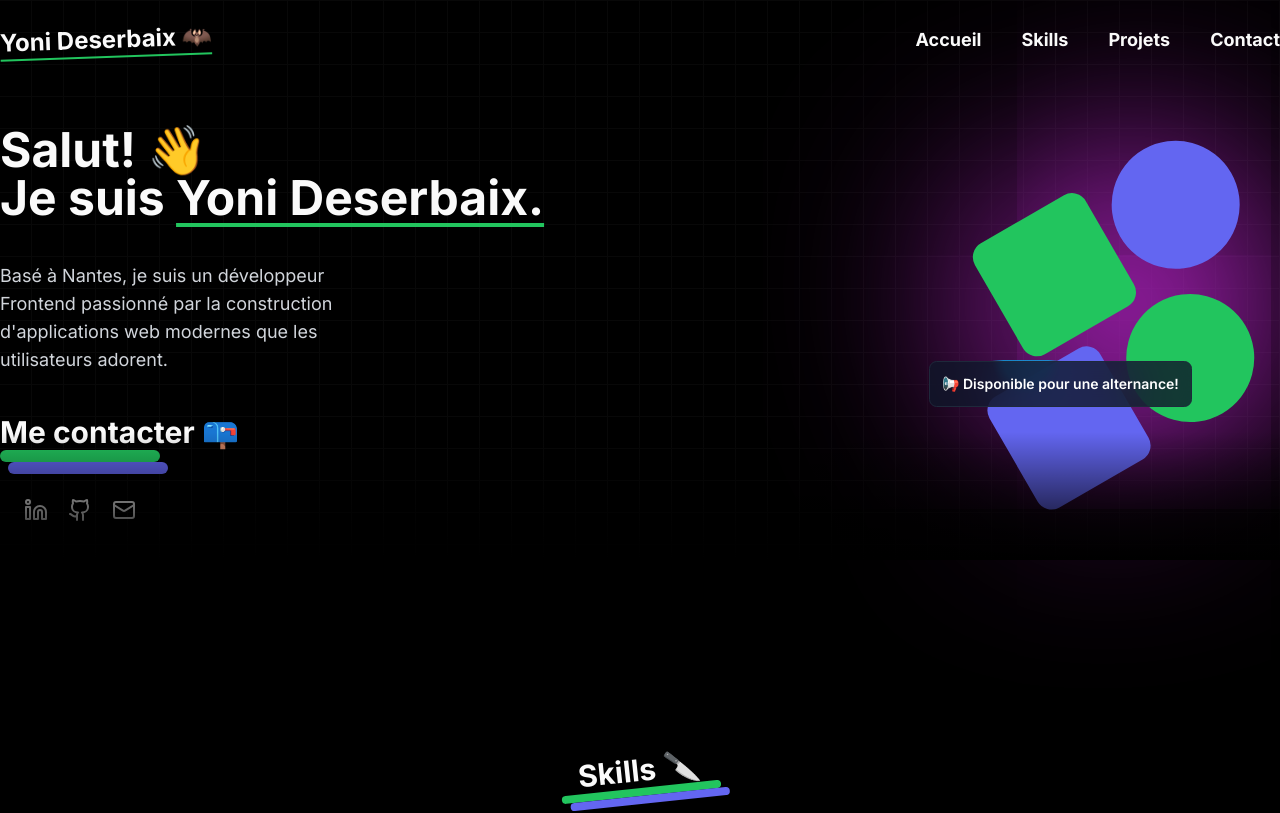
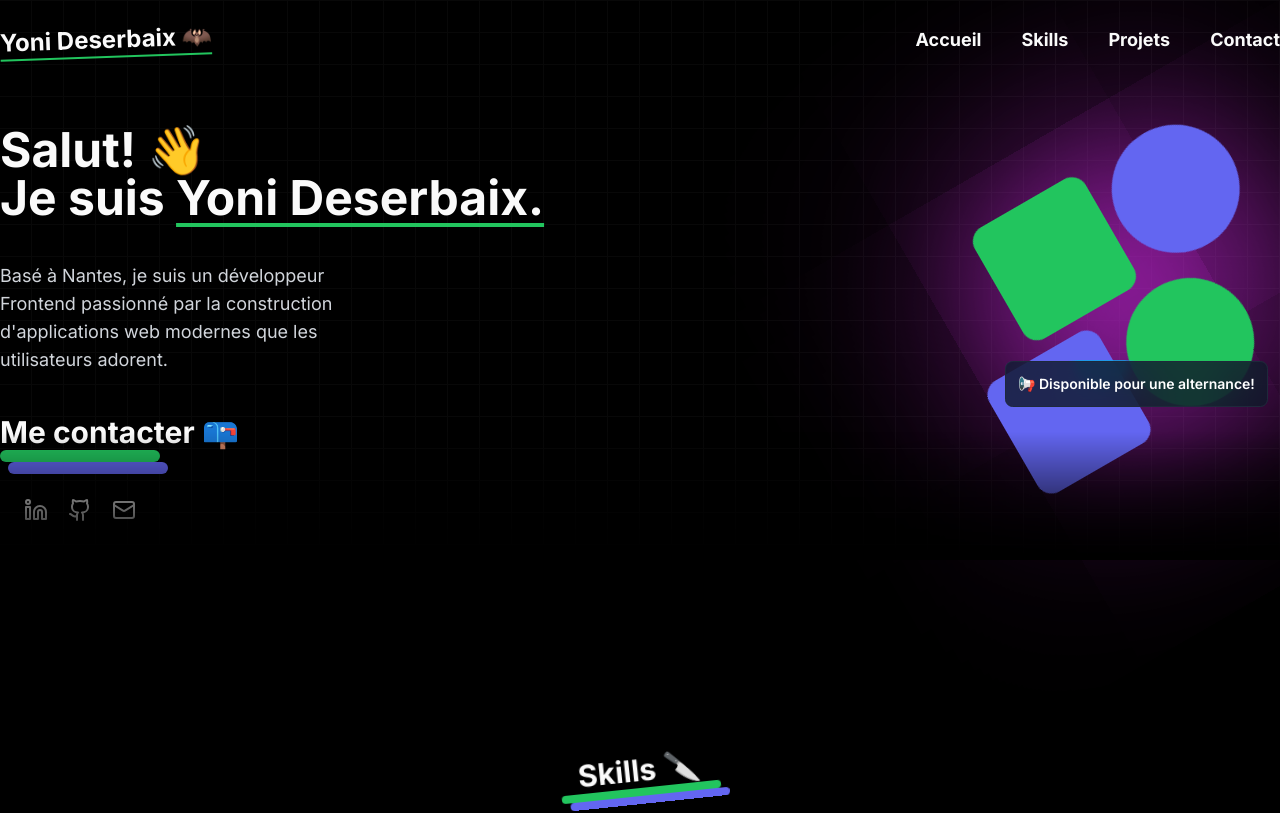
Before and after one commit to Yoni-Deserbaix/Portfolio, a Next.js app: page / in a window 1280 px wide. Shown: the top 813 px of the page. Built offline with nearby package versions, Linux system fonts and the light colour scheme.

Commit message:
add infinite animation

```diff
--- a/src/app/components/Hero.tsx
+++ b/src/app/components/Hero.tsx
@@ -1,7 +1,6 @@
 import React from "react";
 import "boxicons/css/boxicons.min.css";
 import Link from "next/link";
-import { MovingBorderBtn } from "../../components/ui/moving-border";
 import { Github, Linkedin, Mail } from "lucide-react";
 import ResumeBtn from "@/components/ui/ResumeBtn";
 
@@ -36,7 +35,7 @@ export default function Hero() {
         </Link>
       </div>
       <div className="relative max-lg:pt-16">
-        <div className="relative w-72 h-72 space-y-3 -rotate-[30deg]">
+        <div className="relative w-72 h-72 space-y-3 -rotate-[30deg] my-animation max-lg:pl-8">
           <div className="flex gap-3 translate-x-8 ">
             <div className="w-32 h-32 rounded-2xl bg bg-green-500"></div>
             <div className="w-32 h-32 rounded-full bg bg-indigo-500"></div>
@@ -48,7 +47,7 @@ export default function Hero() {
 
           <div className="glow absolute top-[40%] right-1/2 -z-10"></div>
         </div>
-        <div className="absolute bottom-5 sm:bottom-14 left-0 sm:-left-16">
+        <div className="absolute bottom-5 lg:bottom-14 left-3">
           <ResumeBtn />
         </div>
       </div>
--- a/src/app/globals.css
+++ b/src/app/globals.css
@@ -91,3 +91,22 @@
   border-radius: 50%;
   box-shadow: 0 0 200px 130px #c026d3;
 }
+
+@keyframes wheel-up-down {
+}
+
+@keyframes animimg {
+  0% {
+    transform: translateY(0%) rotate(-30deg);
+  }
+  50% {
+    transform: translateY(-1rem) rotate(-30deg);
+  }
+  100% {
+    transform: translateY(0%) rotate(-30deg);
+  }
+}
+
+.my-animation {
+  animation: animimg 4s ease-in-out infinite;
+}
```
